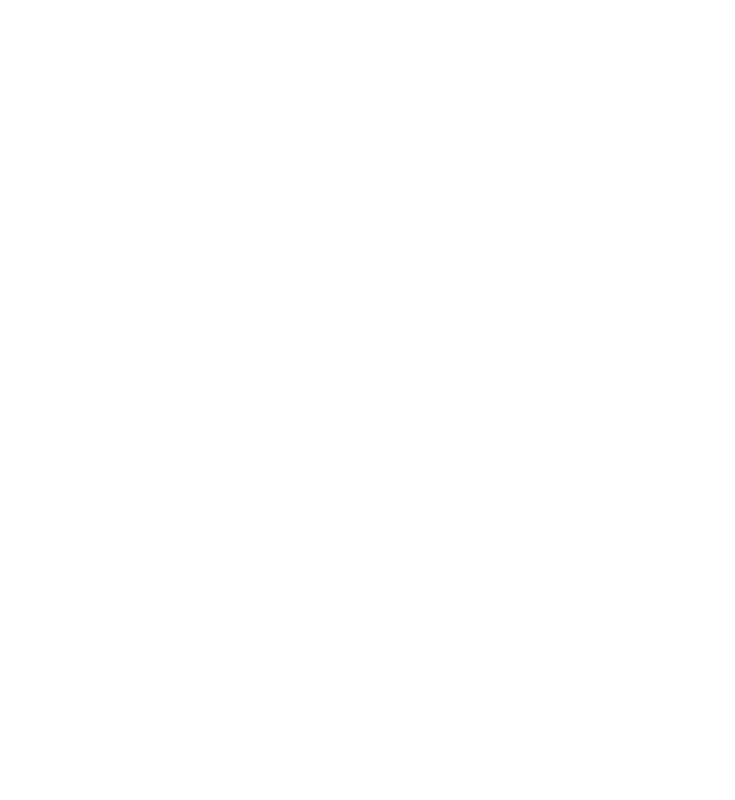
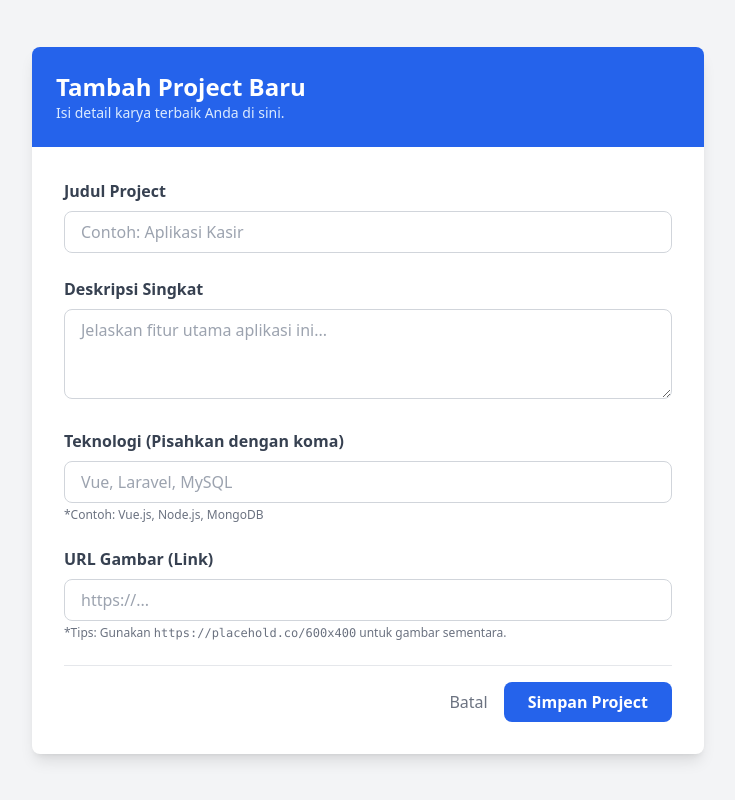
Before and after one commit to gdepradd/web-porto, a Vue app: page /admin/add in a window 1280 px wide. Before the commit this address had no page. Shown: the whole page, without its empty margins (272-1007 px from the left). Built offline with nearby package versions, Linux system fonts and the light colour scheme; the HTML template or start-up script is replaced by a standard one.

Commit message:
Add ProjectAddView component and update routing for project management

```diff
--- a/src/router/index.js
+++ b/src/router/index.js
@@ -3,7 +3,7 @@
 // Import halaman baru
 import LoginView from '../views/admin/LoginView.vue'
 import DashboardView from '../views/admin/DashboardView.vue'
-
+import ProjectAddView from '../views/admin/ProjectAddView.vue'
 const router = createRouter({
     history: createWebHistory(import.meta.env.BASE_URL),
     routes: [
@@ -23,6 +23,11 @@
             path: '/admin',
             name: 'dashboard',
             component: DashboardView
+        },
+        {
+            path: '/admin/add',
+            name: 'project-add',
+            component: ProjectAddView
         }
     ]
 })
--- a/src/views/admin/DashboardView.vue
+++ b/src/views/admin/DashboardView.vue
@@ -1,6 +1,39 @@
 <script setup>
-// Kita pakai data dummy yang sama
-import { projects } from '../../data/projects.js'
+import { ref, onMounted } from 'vue'
+import axios from 'axios'
+
+const projects = ref([])
+
+// 1. Fungsi Ambil Data (Sama seperti di Home)
+const fetchProjects = async () => {
+  try {
+    const response = await axios.get('http://localhost:5000/api/projects')
+    projects.value = response.data
+  } catch (error) {
+    console.error("Gagal ambil data:", error)
+  }
+}
+
+// 2. Fungsi Hapus Data
+const deleteProject = async (id) => {
+  if (confirm("Yakin ingin menghapus project ini?")) {
+    try {
+      // Tembak API Delete ke Backend
+      await axios.delete(`http://localhost:5000/api/projects/${id}`)
+
+      // Refresh data di tabel tanpa reload halaman
+      fetchProjects()
+      alert("Project berhasil dihapus!")
+    } catch (error) {
+      alert("Gagal menghapus: " + error.message)
+    }
+  }
+}
+
+// Jalankan saat halaman dibuka
+onMounted(() => {
+  fetchProjects()
+})
 </script>
 
 <template>
@@ -8,36 +41,51 @@
     <nav class="bg-white shadow p-4 mb-8">
       <div class="max-w-6xl mx-auto flex justify-between items-center">
         <h1 class="text-xl font-bold text-gray-800">Admin Dashboard</h1>
-        <router-link to="/" class="text-red-500 hover:text-red-700">Logout</router-link>
+        <router-link to="/" class="text-sm text-gray-500 hover:text-blue-600">
+          &larr; Lihat Website
+        </router-link>
       </div>
     </nav>
 
     <div class="max-w-6xl mx-auto px-4">
       <div class="flex justify-between items-center mb-6">
-        <h2 class="text-2xl font-bold text-gray-700">Daftar Project</h2>
-        <button class="bg-green-600 text-white px-4 py-2 rounded hover:bg-green-700 transition">
+        <h2 class="text-2xl font-bold text-gray-700">Daftar Project (MongoDB)</h2>
+        <router-link to="/admin/add" class="bg-green-600 text-white px-4 py-2 rounded hover:bg-green-700 transition">
           + Tambah Project
-        </button>
+        </router-link>
       </div>
 
       <div class="bg-white rounded-lg shadow overflow-hidden">
         <table class="w-full">
           <thead class="bg-gray-50">
             <tr>
-              <th class="px-6 py-3 text-left text-xs font-medium text-gray-500 uppercase tracking-wider">Judul</th>
-              <th class="px-6 py-3 text-left text-xs font-medium text-gray-500 uppercase tracking-wider">Teknologi</th>
-              <th class="px-6 py-3 text-right text-xs font-medium text-gray-500 uppercase tracking-wider">Aksi</th>
+              <th class="px-6 py-3 text-left text-xs font-medium text-gray-500 uppercase">Judul</th>
+              <th class="px-6 py-3 text-left text-xs font-medium text-gray-500 uppercase">Teknologi</th>
+              <th class="px-6 py-3 text-right text-xs font-medium text-gray-500 uppercase">Aksi</th>
             </tr>
           </thead>
           <tbody class="divide-y divide-gray-200">
-            <tr v-for="item in projects" :key="item.id">
-              <td class="px-6 py-4 whitespace-nowrap font-medium text-gray-900">{{ item.title }}</td>
+            <tr v-for="item in projects" :key="item._id">
+              <td class="px-6 py-4 whitespace-nowrap font-medium text-gray-900">
+                {{ item.title }}
+              </td>
               <td class="px-6 py-4">
-                <span class="text-sm text-gray-500">{{ item.tech.join(', ') }}</span>
+                <div class="flex flex-wrap gap-1">
+                  <span v-for="t in item.tech" :key="t" class="text-xs bg-blue-100 text-blue-800 px-2 py-1 rounded">
+                    {{ t }}
+                  </span>
+                </div>
               </td>
               <td class="px-6 py-4 text-right space-x-2">
-                <button class="text-blue-600 hover:text-blue-900">Edit</button>
-                <button class="text-red-600 hover:text-red-900">Hapus</button>
+                <button @click="deleteProject(item._id)" class="text-red-600 hover:text-red-900 font-bold">
+                  Hapus
+                </button>
+              </td>
+            </tr>
+
+            <tr v-if="projects.length === 0">
+              <td colspan="3" class="px-6 py-10 text-center text-gray-500">
+                Belum ada data project.
               </td>
             </tr>
           </tbody>
--- /dev/null
+++ b/src/views/admin/ProjectAddView.vue
@@ -0,0 +1,96 @@
+<script setup>
+import { ref } from 'vue'
+import axios from 'axios'
+import { useRouter } from 'vue-router'
+
+const router = useRouter()
+
+// Data Form Kosong
+const form = ref({
+  title: '',
+  description: '',
+  tech: '', // Nanti kita pisahkan jadi array
+  image: ''
+})
+
+const isSubmitting = ref(false)
+
+const handleSubmit = async () => {
+  isSubmitting.value = true
+
+  try {
+    // 1. Ubah string teknologi "Vue, Node" menjadi array ["Vue", "Node"]
+    const techArray = form.value.tech.split(',').map(item => item.trim())
+
+    // 2. Kirim ke Backend
+    await axios.post('http://localhost:5000/api/projects', {
+      title: form.value.title,
+      description: form.value.description,
+      tech: techArray,
+      image: form.value.image
+    })
+
+    // 3. Jika sukses, kembali ke dashboard
+    alert("Project berhasil ditambahkan!")
+    router.push('/admin')
+
+  } catch (error) {
+    alert("Gagal menyimpan: " + error.message)
+  } finally {
+    isSubmitting.value = false
+  }
+}
+</script>
+
+<template>
+  <div class="min-h-screen bg-gray-100 flex items-center justify-center p-6">
+    <div class="bg-white rounded-lg shadow-lg w-full max-w-2xl overflow-hidden">
+
+      <div class="bg-blue-600 p-6">
+        <h1 class="text-2xl font-bold text-white">Tambah Project Baru</h1>
+        <p class="text-blue-100 text-sm">Isi detail karya terbaik Anda di sini.</p>
+      </div>
+
+      <form @submit.prevent="handleSubmit" class="p-8 space-y-6">
+
+        <div>
+          <label class="block text-gray-700 font-bold mb-2">Judul Project</label>
+          <input v-model="form.title" type="text" required placeholder="Contoh: Aplikasi Kasir"
+                 class="w-full border border-gray-300 rounded-lg px-4 py-2 focus:ring-2 focus:ring-blue-500 outline-none transition">
+        </div>
+
+        <div>
+          <label class="block text-gray-700 font-bold mb-2">Deskripsi Singkat</label>
+          <textarea v-model="form.description" rows="3" required placeholder="Jelaskan fitur utama aplikasi ini..."
+                    class="w-full border border-gray-300 rounded-lg px-4 py-2 focus:ring-2 focus:ring-blue-500 outline-none transition"></textarea>
+        </div>
+
+        <div>
+          <label class="block text-gray-700 font-bold mb-2">Teknologi (Pisahkan dengan koma)</label>
+          <input v-model="form.tech" type="text" required placeholder="Vue, Laravel, MySQL"
+                 class="w-full border border-gray-300 rounded-lg px-4 py-2 focus:ring-2 focus:ring-blue-500 outline-none transition">
+          <p class="text-xs text-gray-500 mt-1">*Contoh: Vue.js, Node.js, MongoDB</p>
+        </div>
+
+        <div>
+          <label class="block text-gray-700 font-bold mb-2">URL Gambar (Link)</label>
+          <input v-model="form.image" type="url" required placeholder="https://..."
+                 class="w-full border border-gray-300 rounded-lg px-4 py-2 focus:ring-2 focus:ring-blue-500 outline-none transition">
+          <p class="text-xs text-gray-500 mt-1">
+            *Tips: Gunakan <code>https://placehold.co/600x400</code> untuk gambar sementara.
+          </p>
+        </div>
+
+        <div class="flex items-center justify-end gap-4 pt-4 border-t">
+          <router-link to="/admin" class="text-gray-500 hover:text-gray-700 font-medium">Batal</router-link>
+
+          <button type="submit" :disabled="isSubmitting"
+                  class="bg-blue-600 text-white px-6 py-2 rounded-lg hover:bg-blue-700 transition font-bold disabled:bg-blue-300">
+            {{ isSubmitting ? 'Menyimpan...' : 'Simpan Project' }}
+          </button>
+        </div>
+
+      </form>
+    </div>
+  </div>
+</template>
```
